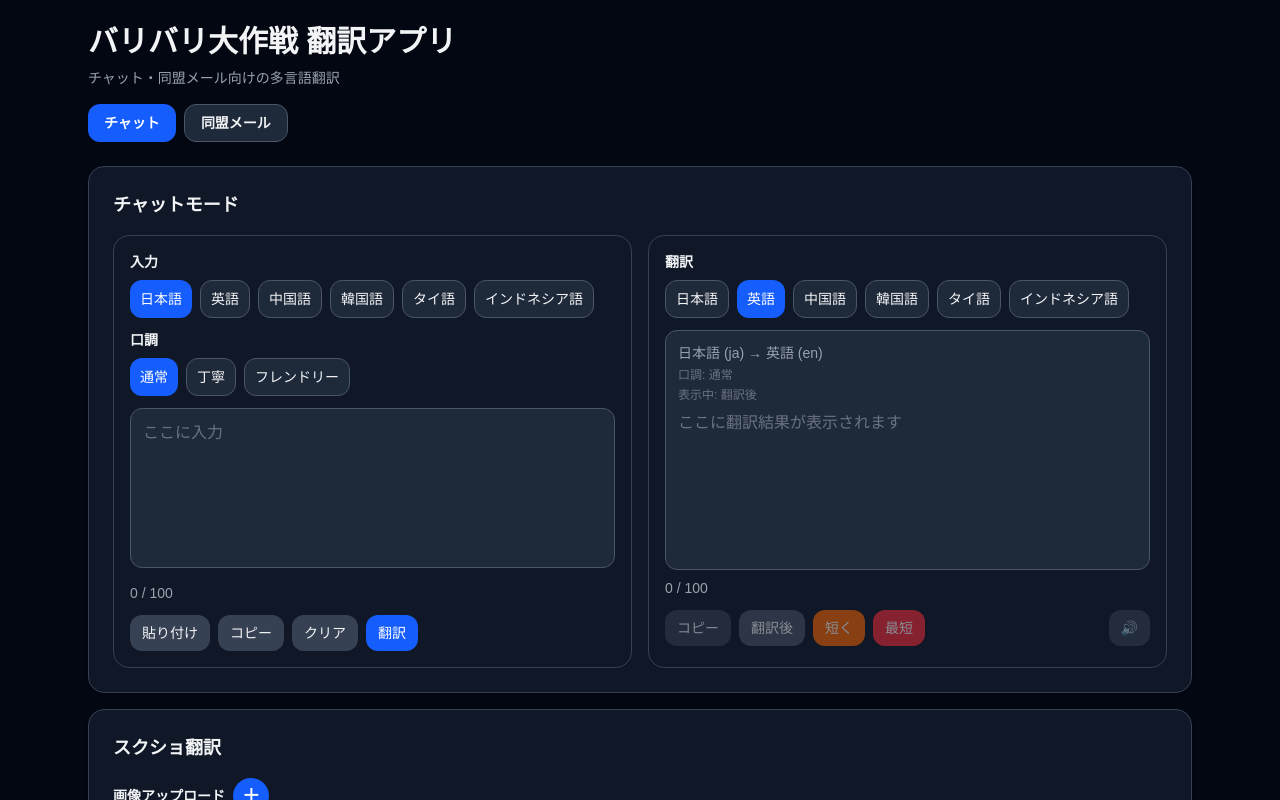
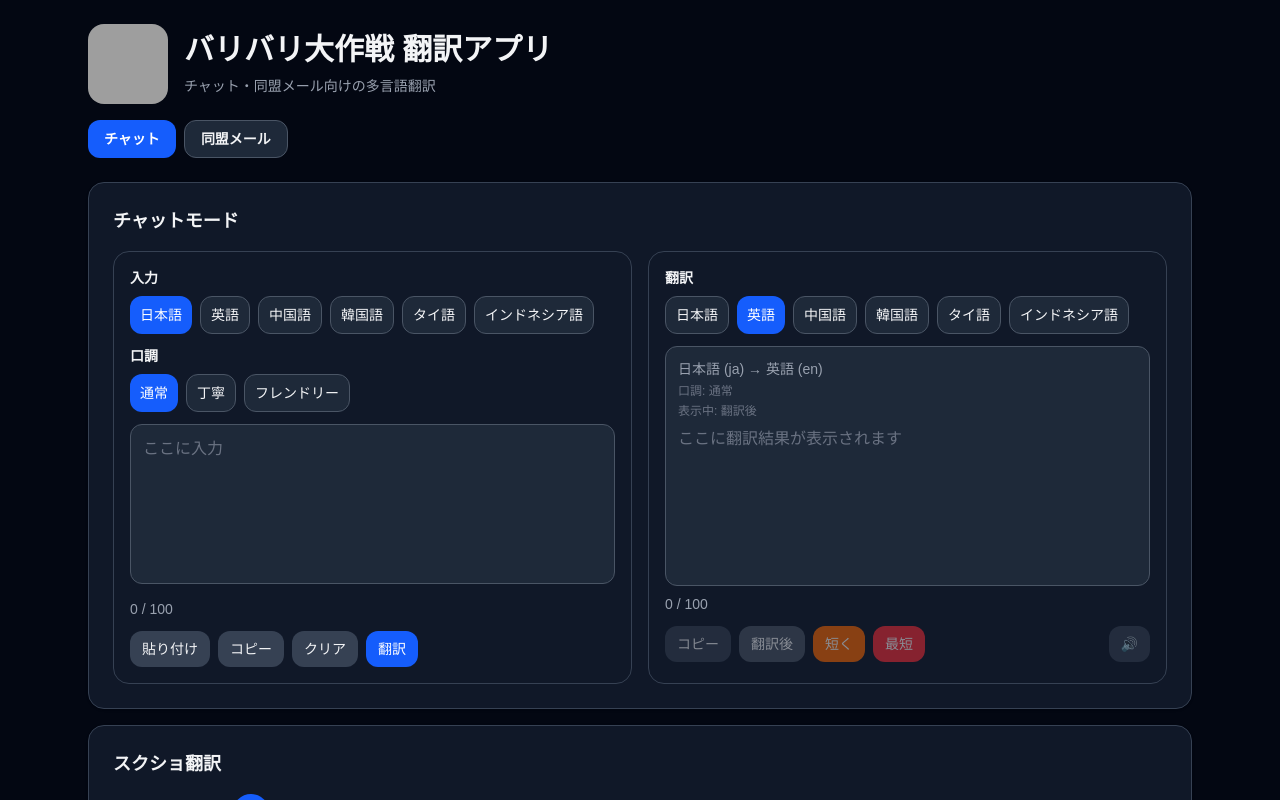
Before and after one commit to mydland777-cyber/baribari-translate-web, a Next.js app: page / in a window 1280 px wide. Shown: the top 800 px of the page. Built offline with nearby package versions, Linux system fonts and the light colour scheme; grey boxes are pictures that could not be loaded.

Commit message:
Add header icon

```diff
--- a/app/page.tsx
+++ b/app/page.tsx
@@ -1068,12 +1068,22 @@ export default function Home() {
     <main className="min-h-screen bg-gray-950 text-gray-100">
       <div className="mx-auto flex min-h-screen w-full max-w-6xl flex-col px-4 py-6 md:px-6">
         <header className="mb-6">
+          <div className="flex items-center gap-4">
+            <img
+              src="/icon.png"
+              alt="バリバリ大作戦 アイコン"
+              className="h-16 w-16 rounded-2xl object-cover md:h-20 md:w-20"
+            />
+
+            <div>
               <h1 className="text-2xl font-bold text-gray-100 md:text-3xl">
                 バリバリ大作戦 翻訳アプリ
               </h1>
               <p className="mt-2 text-sm text-gray-400">
                 チャット・同盟メール向けの多言語翻訳
               </p>
+            </div>
+          </div>
 
   <div className="mt-4 flex gap-2">
             <button
```
Lines whose indentation alone changed are shown as unchanged.
